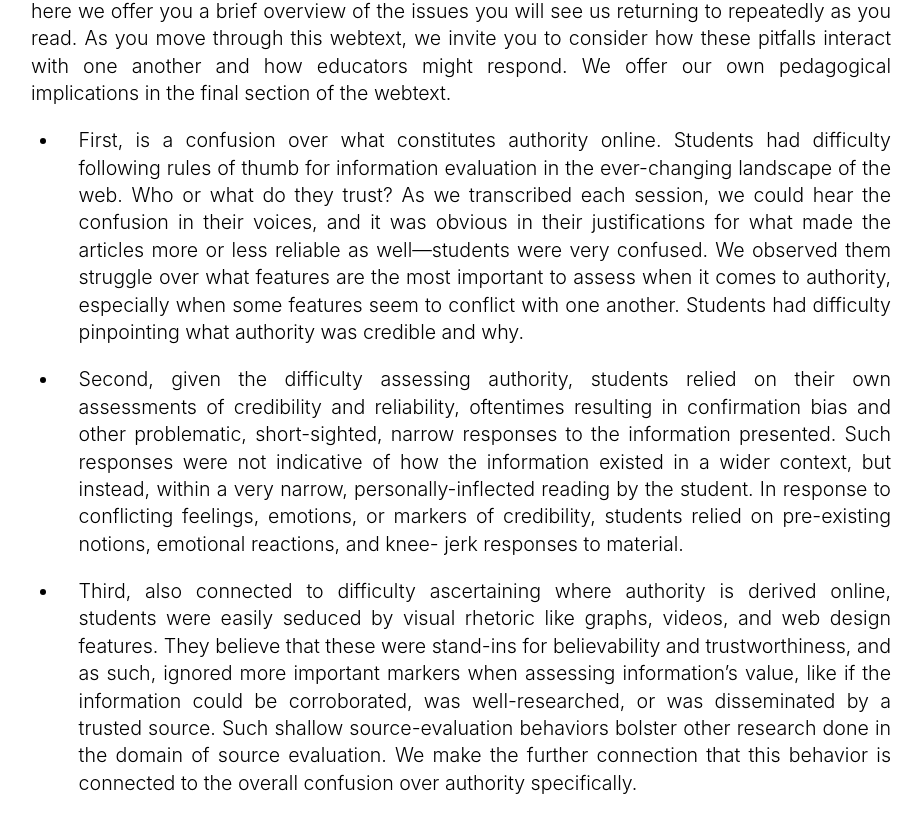
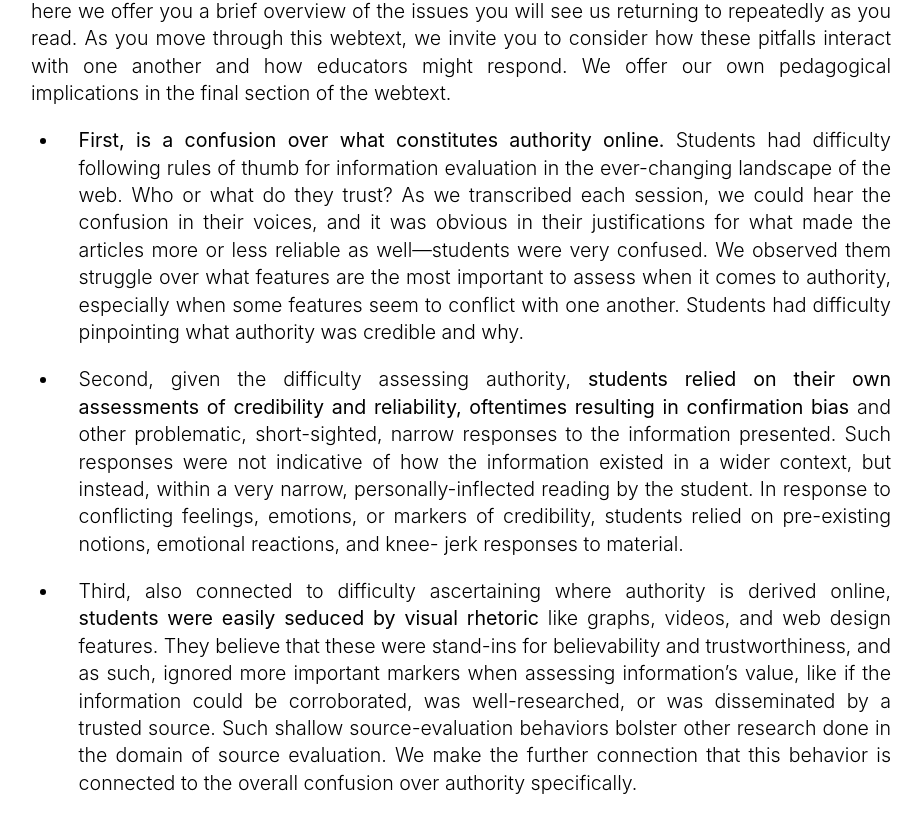
Before and after one commit to michaelmendoza/kairos2020-silva-green-mendoza, a React (Create React App) app: page / in a window 1280 px wide. Shown: the part 2215-3048 px from the top of the page, without its empty margins (305-1227 px from the left). Built offline with nearby package versions, Linux system fonts and the light colour scheme.

Commit message:
Fixed bold for XL sizes. Added bold sections to text in Intro.

```diff
--- a/src/pages/Introduction.js
+++ b/src/pages/Introduction.js
@@ -77,7 +77,7 @@ function Introduction() {
           </p>
           <ul>
             <li>
-              First, is a confusion over what constitutes authority online. Students had difficulty following
+              <b>First, is a confusion over what constitutes authority online.</b> Students had difficulty following
               rules of thumb for information evaluation in the ever-changing landscape of the web. Who or
               what do they trust? As we transcribed each session, we could hear the confusion in their voices,
               and it was obvious in their justifications for what made the articles more or less reliable as
@@ -87,8 +87,8 @@ function Introduction() {
               why.
             </li>
             <li>
-              Second, given the difficulty assessing authority, students relied on their own assessments of
-              credibility and reliability, oftentimes resulting in confirmation bias and other problematic,
+              Second, given the difficulty assessing authority, <b>students relied on their own assessments of
+              credibility and reliability, oftentimes resulting in confirmation bias</b> and other problematic,
               short-sighted, narrow responses to the information presented. Such responses were not
               indicative of how the information existed in a wider context, but instead, within a very narrow,
               personally-inflected reading by the student. In response to conflicting feelings, emotions, or
@@ -96,8 +96,8 @@ function Introduction() {
               jerk responses to material.
             </li>
             <li>
-              Third, also connected to difficulty ascertaining where authority is derived online, students were
-              easily seduced by visual rhetoric like graphs, videos, and web design features. They believe that
+              Third, also connected to difficulty ascertaining where authority is derived online, <b>students were
+              easily seduced by visual rhetoric</b> like graphs, videos, and web design features. They believe that
               these were stand-ins for believability and trustworthiness, and as such, ignored more important
               markers when assessing information’s value, like if the information could be corroborated, was
               well-researched, or was disseminated by a trusted source. Such shallow source-evaluation
--- a/src/styles/Layout.scss
+++ b/src/styles/Layout.scss
@@ -136,7 +136,7 @@
     }
 
     p, li {
-        font-size: 1.4em;
+        font-size: 1.2em;
         line-height: 1.4em;
         font-weight: 300;
         text-align: justify;
--- a/src/styles/Mobile.scss
+++ b/src/styles/Mobile.scss
@@ -11,6 +11,7 @@
         .blockquote { margin: 2em 1em; }
         ul { padding-left: 2em; }
         li {  padding: 0 0 0 1em; }
+        p, li { font-size: 1.4em; }
     }
 
     .interactive-panel {
```
